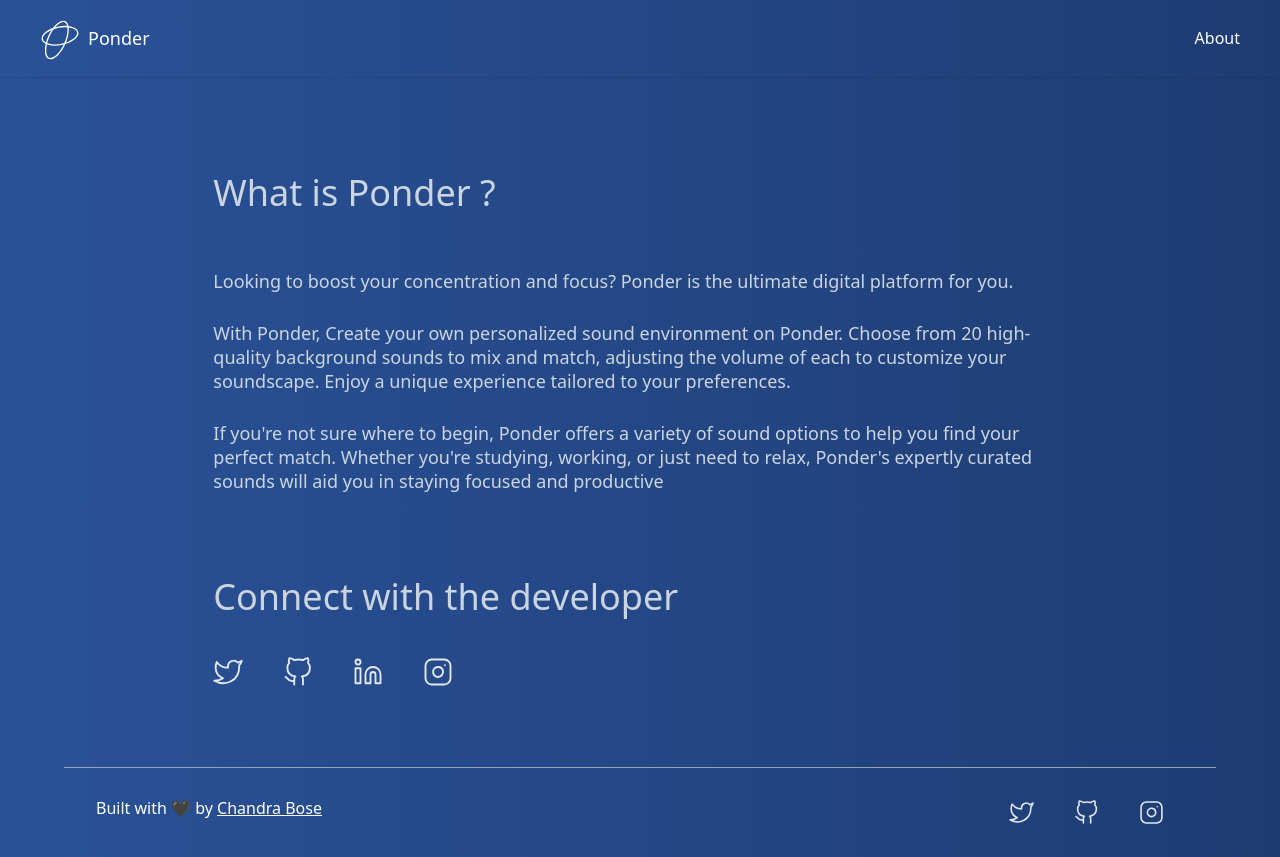
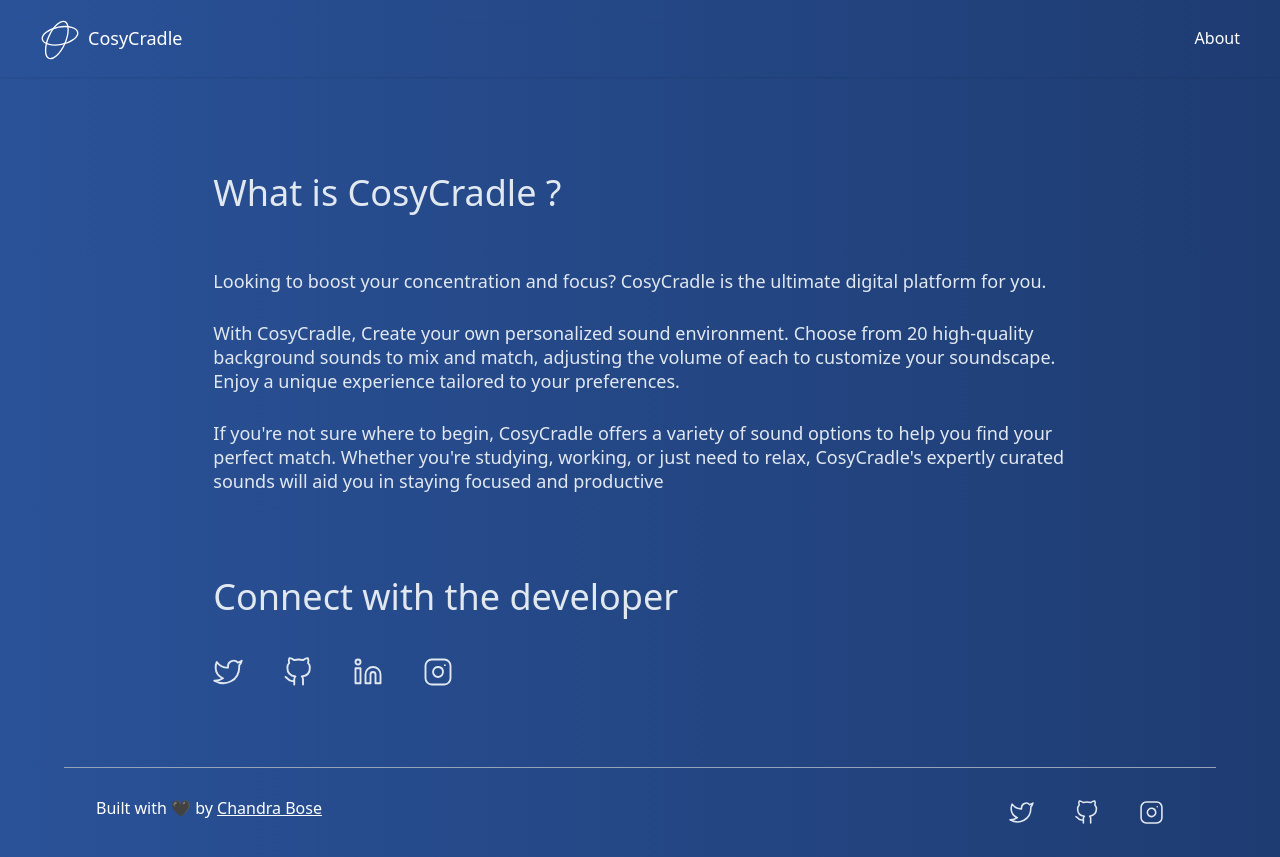
Before and after one commit to chandrabosep/CosyCradle, a React (Create React App) app: page /about in a window 1280 px wide. Built offline with nearby package versions, Linux system fonts and the light colour scheme.

Commit message:
Changed to CosyCradle

```diff
--- a/public/index.html
+++ b/public/index.html
@@ -11,7 +11,7 @@
     />
     <link rel="apple-touch-icon" href="%PUBLIC_URL%/logo192.png" />
     <link rel="manifest" href="%PUBLIC_URL%/manifest.json" />
-    <title>Ponder</title>
+    <title>CosyCradle</title>
   </head>
   <body>
     <div id="root" ></div>
--- a/src/components/About.jsx
+++ b/src/components/About.jsx
@@ -7,13 +7,13 @@ import linkedin from ".././assets/icons/Linkedin.svg"
 
 export default function About() {
   return (
-    <div class="flex justify-center items-center text-slate-300 text-lg">
+    <div class="flex justify-center items-center text-slate-200 text-lg">
         <div class="w-8/12 ">
         <div className='about'>
-            <p className='text-4xl mb-7'>What is Ponder ?</p><br />
-            <p className='leading-6'>Looking to boost your concentration and focus? Ponder is the ultimate digital platform for you.</p><br />
-           <p className='leading-6'>With Ponder, Create your own personalized sound environment on Ponder. Choose from 20 high-quality background sounds to mix and match, adjusting the volume of each to customize your soundscape. Enjoy a unique experience tailored to your preferences.</p><br />
-           <p className='about-3 leading-6'>If you're not sure where to begin, Ponder offers a variety of sound options to help you find your perfect match. Whether you're studying, working, or just need to relax, Ponder's expertly curated sounds will aid you in staying focused and productive</p>
+            <p className='text-4xl mb-7'>What is CosyCradle ?</p><br />
+            <p className='leading-6'>Looking to boost your concentration and focus? CosyCradle is the ultimate digital platform for you.</p><br />
+           <p className='leading-6'>With CosyCradle, Create your own personalized sound environment. Choose from 20 high-quality background sounds to mix and match, adjusting the volume of each to customize your soundscape. Enjoy a unique experience tailored to your preferences.</p><br />
+           <p className='about-3 leading-6'>If you're not sure where to begin, CosyCradle offers a variety of sound options to help you find your perfect match. Whether you're studying, working, or just need to relax, CosyCradle's expertly curated sounds will aid you in staying focused and productive</p>
            <br /><br /><br />
         </div>
         <div className='about-dev'>
--- a/src/components/Navbar.jsx
+++ b/src/components/Navbar.jsx
@@ -9,7 +9,7 @@ export default function Navbar() {
       <div className='flex items-center mx-10 mt-6 text-white justify-between'>
           <div className='flex flex-center'>
             <span className='lo-go'><img src={logo} alt="logo" /></span><span className='text-lg font-normal ' style={{cursor:'pointer'}}>
-              <li className='list-none'><Link to="/">Ponder</Link></li>
+              <li className='list-none'><Link to="/">CosyCradle</Link></li>
             </span>
           </div>
           <div className='float-right'>
```
